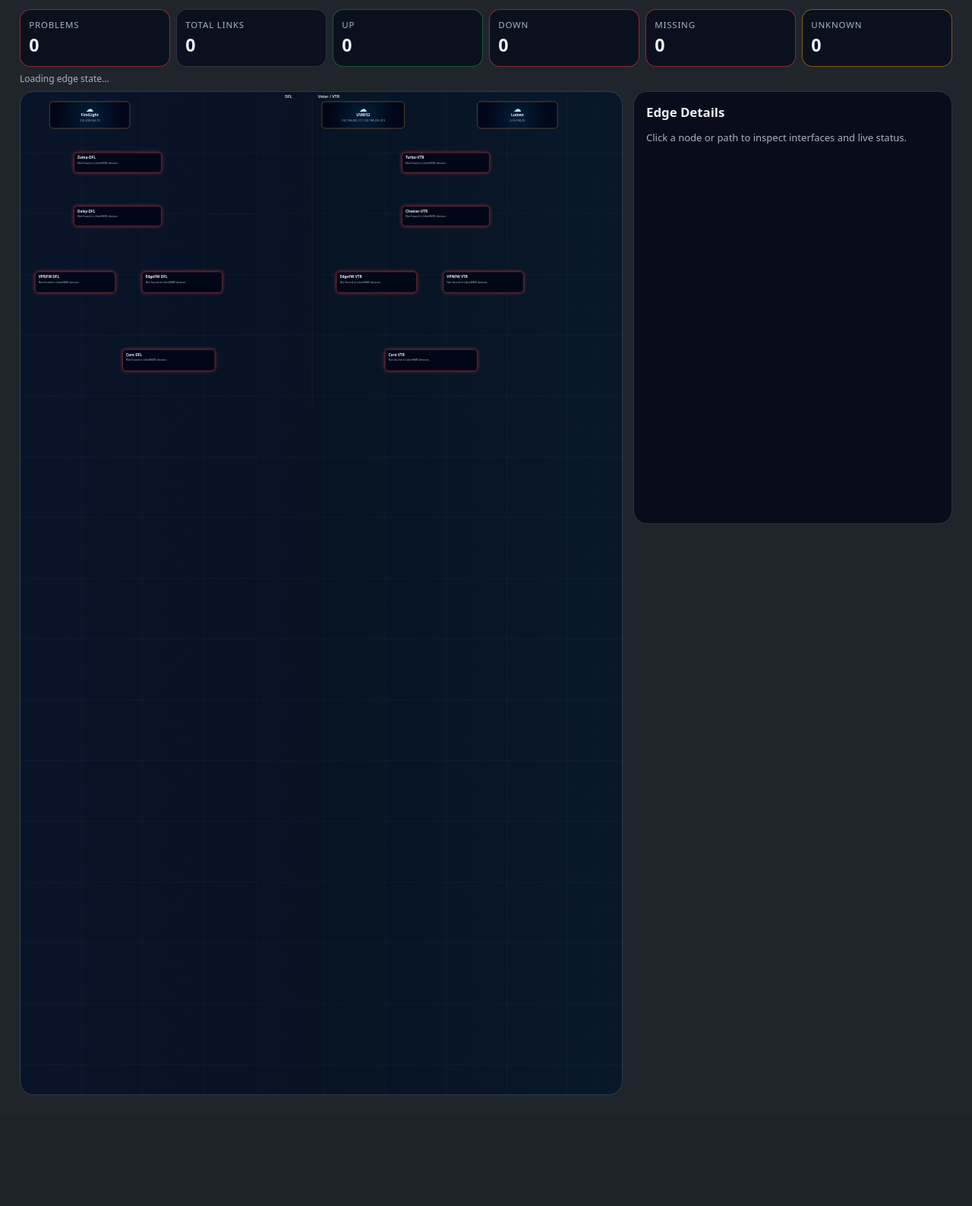
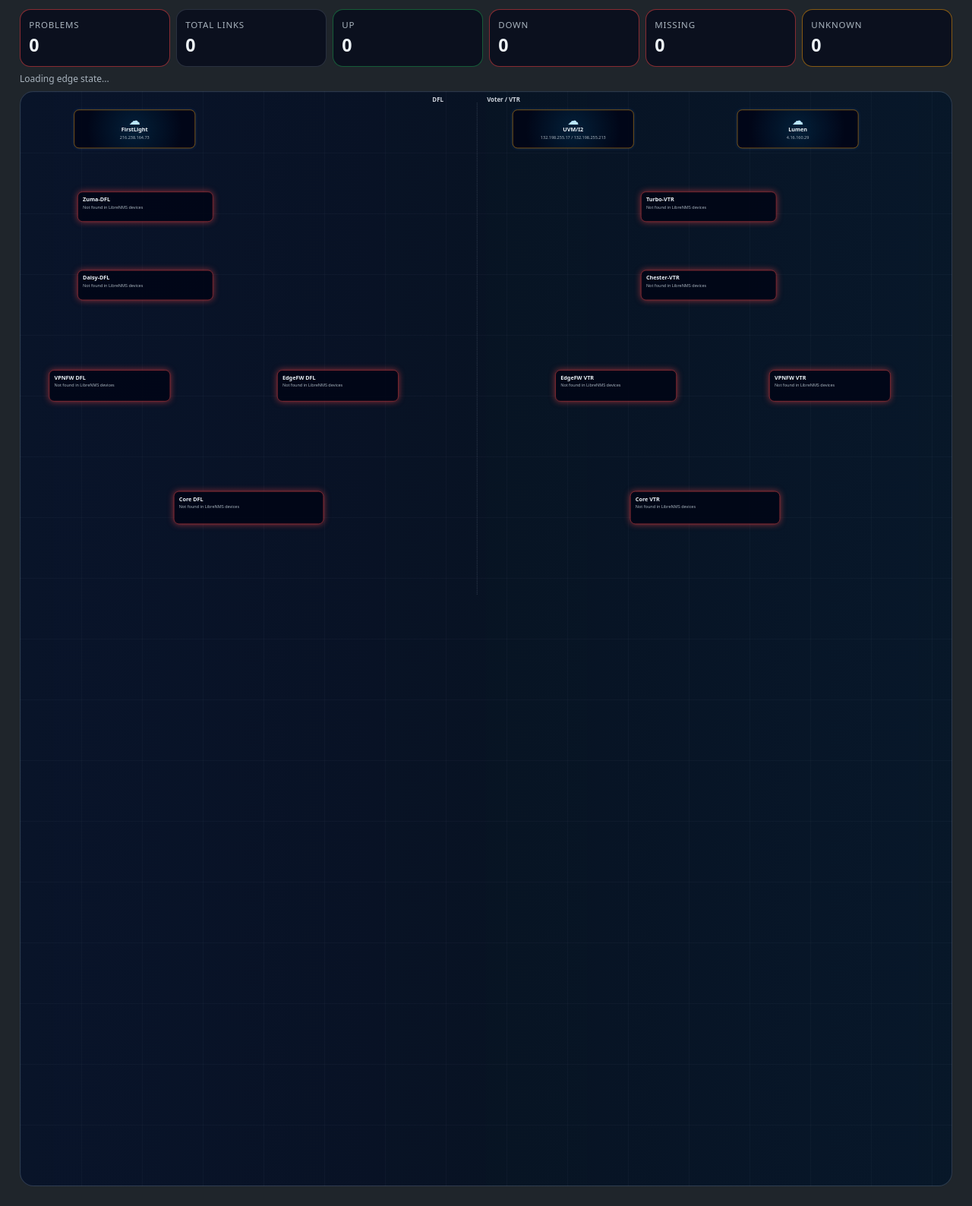
Before and after one commit to tberno/middkips, a FastAPI app: page /tools/network-flow/edge in a window 1280 px wide; the page is wider, and only the part inside the window is pictured. Shown: the part 163-1751 px from the top of that part at 76% size. Before the commit the page ends 1605 px from the top of that part, so only its background shows below. Run offline with FastAPI, Linux system fonts and the light colour scheme; data that the repository does not hold is empty.

Commit message:
Refine responsive edge flow layout and node spacing

```diff
--- a/app/services/middkips_edge_flow_page.py
+++ b/app/services/middkips_edge_flow_page.py
@@ -180,6 +180,107 @@
 ]
 
 
+EDGE_POSITION_MODULE = "edge-layout-v2"
+
+EDGE_CANVAS = {
+    "width": 2560,
+    "height": 1440,
+    "divider_x": 1280,
+}
+
+# The edge layout is intentionally symmetric. These are logical canvas
+# coordinates, not browser pixels. Fit/zoom scales the entire stage.
+EDGE_SCREEN_LAYOUT = {
+    # Providers.
+    "provider-firstlight": {
+        "x": 150,
+        "y": 50,
+        "w": 340,
+        "h": 108,
+    },
+    "provider-uvm-i2": {
+        "x": 1380,
+        "y": 50,
+        "w": 340,
+        "h": 108,
+    },
+    "provider-lumen": {
+        "x": 2010,
+        "y": 50,
+        "w": 340,
+        "h": 108,
+    },
+
+    # Edge routers.
+    "zuma-dfl": {
+        "x": 160,
+        "y": 280,
+        "w": 380,
+        "h": 84,
+    },
+    "turbo-vtr": {
+        "x": 1740,
+        "y": 280,
+        "w": 380,
+        "h": 84,
+    },
+
+    # Handoff switches.
+    "daisy-dfl": {
+        "x": 160,
+        "y": 500,
+        "w": 380,
+        "h": 84,
+    },
+    "chester-vtr": {
+        "x": 1740,
+        "y": 500,
+        "w": 380,
+        "h": 84,
+    },
+
+    # Firewalls, evenly spread inside each half.
+    "vpn-fw-dfl": {
+        "x": 80,
+        "y": 780,
+        "w": 340,
+        "h": 88,
+    },
+    "edgefw-dfl": {
+        "x": 720,
+        "y": 780,
+        "w": 340,
+        "h": 88,
+    },
+    "edgefw-voter": {
+        "x": 1500,
+        "y": 780,
+        "w": 340,
+        "h": 88,
+    },
+    "vpn-fw-vtr": {
+        "x": 2100,
+        "y": 780,
+        "w": 340,
+        "h": 88,
+    },
+
+    # Core handoff.
+    "dfl-core": {
+        "x": 430,
+        "y": 1120,
+        "w": 420,
+        "h": 92,
+    },
+    "vtr-core": {
+        "x": 1710,
+        "y": 1120,
+        "w": 420,
+        "h": 92,
+    },
+}
+
+
 def h(value: Any) -> str:
     return escape(str(value or ""))
 
@@ -328,8 +429,8 @@
     rows = fetch_all("""
     SELECT node_id, x, y, w
     FROM middkips_network_flow_positions
-    WHERE module = 'edge'
-    """)
+    WHERE module = %s
+    """, [EDGE_POSITION_MODULE])
 
     out: dict[str, dict[str, int]] = {}
 
@@ -511,6 +612,26 @@
 
         nodes.append(node)
 
+    # Apply the current semantic edge layout. Keeping this separate from
+    # inventory discovery means a new device status does not rearrange the TV.
+    for node in nodes:
+        default_position = EDGE_SCREEN_LAYOUT.get(node["id"])
+
+        if default_position:
+            node["x"] = int(default_position["x"])
+            node["y"] = int(default_position["y"])
+            node["w"] = int(default_position["w"])
+            node["h"] = int(default_position["h"])
+
+        saved_position = positions.get(node["id"])
+
+        if saved_position:
+            node["x"] = int(saved_position["x"])
+            node["y"] = int(saved_position["y"])
+
+            if saved_position.get("w"):
+                node["w"] = int(saved_position["w"])
+
     counts = {
         "up": 0,
         "down": 0,
@@ -540,11 +661,7 @@
 
     return {
         "module": "edge",
-        "canvas": {
-            "width": 2400,
-            "height": 1320,
-            "divider_x": 1200,
-        },
+        "canvas": dict(EDGE_CANVAS),
         "nodes": nodes,
         "links": links,
         "summary": summary,
@@ -573,9 +690,13 @@
     """
 
     return f"""
-<link rel="stylesheet" href="/static/middkips_edge_flow.css?v=20260711-2">
+<link rel="stylesheet" href="/static/middkips_edge_flow.css?v=20260711-4">
 
-<div class="ef-page" data-editable="{str(editable).lower()}">
+<div
+  class="ef-page"
+  data-editable="{str(editable).lower()}"
+  data-position-module="{h(EDGE_POSITION_MODULE)}"
+>
   <header class="ef-header">
     <div>
       <h1>Dynamic Edge Flow</h1>
@@ -628,5 +749,5 @@
 </div>
 
 <script id="ef-data" type="application/json">{payload}</script>
-<script src="/static/middkips_edge_flow.js?v=20260711-2"></script>
+<script src="/static/middkips_edge_flow.js?v=20260711-4"></script>
 """
--- a/app/static/middkips_edge_flow.css
+++ b/app/static/middkips_edge_flow.css
@@ -586,3 +586,143 @@
 }
 
 /* END EDGE HIRES LAYOUT */
+
+
+/* BEGIN EDGE EVEN SPACING V2 */
+
+/*
+ * The viewport now receives the entire page width. Details appear as an
+ * overlay drawer instead of permanently confiscating 400 pixels.
+ */
+
+.ef-layout {
+  position: relative;
+  display: block;
+}
+
+.ef-viewport {
+  width: 100%;
+  min-height: calc(100vh - 205px);
+}
+
+.ef-stage {
+  transform-origin: top left;
+}
+
+.ef-svg {
+  width: 100%;
+  height: 100%;
+}
+
+.ef-divider {
+  left: 50%;
+}
+
+.ef-zone-dfl {
+  left: calc(50% - 125px);
+}
+
+.ef-zone-vtr {
+  left: calc(50% + 28px);
+}
+
+.ef-zone-label {
+  top: 10px;
+  font-size: 1.05rem;
+}
+
+.ef-node {
+  padding: 0.72rem 0.86rem;
+  border-radius: 14px;
+}
+
+.ef-node strong {
+  font-size: 0.96rem;
+}
+
+.ef-node small {
+  margin-top: 0.28rem;
+  font-size: 0.73rem;
+}
+
+.ef-cloud-icon {
+  font-size: 2rem;
+  margin-bottom: 0.16rem;
+}
+
+.ef-link {
+  stroke-width: 3.5;
+}
+
+.ef-link-role-handoff-trunk {
+  stroke-width: 4.8;
+}
+
+.ef-link-status-down,
+.ef-link-status-missing {
+  stroke-width: 6 !important;
+}
+
+/* Overlay details drawer. */
+.ef-details {
+  position: absolute;
+  top: 12px;
+  right: 12px;
+  z-index: 100;
+  width: min(420px, calc(100vw - 48px));
+  max-height: calc(100vh - 245px);
+  box-sizing: border-box;
+  overflow: auto;
+
+  opacity: 0;
+  pointer-events: none;
+  transform: translateX(calc(100% + 30px));
+
+  box-shadow:
+    0 24px 70px rgba(0, 0, 0, 0.55),
+    0 0 0 1px rgba(148, 163, 184, 0.12);
+
+  transition:
+    opacity 0.16s ease,
+    transform 0.16s ease;
+}
+
+.ef-details.ef-details-open {
+  opacity: 1;
+  pointer-events: auto;
+  transform: translateX(0);
+}
+
+@media (min-width: 2500px) {
+  .ef-node strong {
+    font-size: 1.05rem;
+  }
+
+  .ef-node small {
+    font-size: 0.8rem;
+  }
+
+  .ef-details {
+    width: 480px;
+    font-size: 1rem;
+  }
+}
+
+@media (max-width: 800px) {
+  .ef-details {
+    position: fixed;
+    top: auto;
+    right: 12px;
+    bottom: 12px;
+    left: 12px;
+    width: auto;
+    max-height: 45vh;
+    transform: translateY(calc(100% + 30px));
+  }
+
+  .ef-details.ef-details-open {
+    transform: translateY(0);
+  }
+}
+
+/* END EDGE EVEN SPACING V2 */
--- a/app/static/middkips_edge_flow.js
+++ b/app/static/middkips_edge_flow.js
@@ -26,6 +26,8 @@
 
   let data = JSON.parse(dataElement.textContent || "{}");
   const editable = page.dataset.editable === "true";
+  const positionModule =
+    page.dataset.positionModule || "edge-layout-v2";
   let zoom = 1;
   let selectedNode = "";
   let hotElements = [];
@@ -373,6 +375,7 @@
   };
 
   const showNodeDetails = (node) => {
+    details.classList.add("ef-details-open");
     const deviceLink = node.device_id
       ? `<a class="button" href="/dashboard?device_id=${encodeURIComponent(node.device_id)}">Open Device</a>`
       : "";
@@ -397,6 +400,7 @@
   };
 
   const showLinkDetails = (link) => {
+    details.classList.add("ef-details-open");
     const source = nodeById(link.source);
     const target = nodeById(link.target);
 
@@ -444,7 +448,7 @@
     const widthScale = (viewport.clientWidth - 24) / data.canvas.width;
     const heightScale = (viewport.clientHeight - 24) / data.canvas.height;
 
-    setZoom(Math.min(1.65, widthScale, heightScale));
+    setZoom(Math.min(2, widthScale, heightScale));
   };
 
   const attachDragHandlers = (element, node) => {
@@ -505,7 +509,7 @@
     }));
 
     const response = await fetch(
-      "/api/network-flow/edge/positions",
+      `${"/api/network-flow/"}${encodeURIComponent(positionModule)}/positions`,
       {
         method: "POST",
         headers: {
@@ -526,7 +530,7 @@
     }
 
     await fetch(
-      "/api/network-flow/edge/positions/reset",
+      `${"/api/network-flow/"}${encodeURIComponent(positionModule)}/positions/reset`,
       {
         method: "POST",
       }
@@ -598,9 +602,12 @@
 
   viewport.addEventListener("click", () => {
     selectedNode = "";
+
     document.querySelectorAll(".ef-node").forEach((element) => {
       element.classList.remove("ef-node-selected");
     });
+
+    details.classList.remove("ef-details-open");
   });
 
   if (editable) {
@@ -618,6 +625,17 @@
     }, 150);
   });
 
+
+  let edgeResponsiveFitTimer = null;
+
+  window.addEventListener("resize", () => {
+    window.clearTimeout(edgeResponsiveFitTimer);
+
+    edgeResponsiveFitTimer = window.setTimeout(() => {
+      fit();
+    }, 150);
+  });
+
   renderAll(true);
 
   if (!editable) {
```
